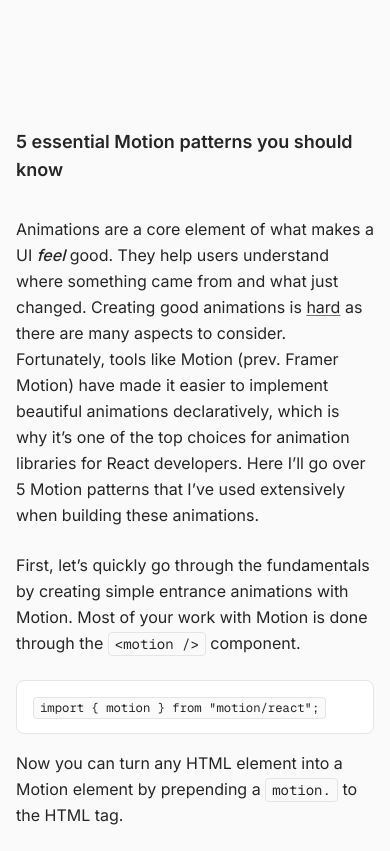
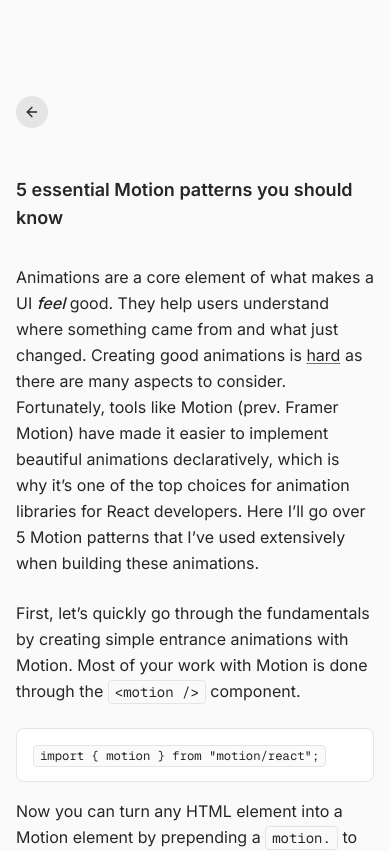
Before and after one commit to payamfakoorziba/personal-website, a Next.js app: page /writing/motion-patterns in a window 390 px wide. Shown: the top 851 px of the page. Built offline with nearby package versions, Linux system fonts and the light colour scheme.

Commit message:
misc/add back button to blog article and minor mobile responsiveness issue

```diff
--- a/src/app/writing/layout.tsx
+++ b/src/app/writing/layout.tsx
@@ -1,11 +1,19 @@
 import Container from "@/components/layout/container";
+import { ArrowLeft } from "lucide-react";
+import Link from "next/link";
 
 const WritingLayout = ({ children }: { children: React.ReactNode }) => {
   return (
-    <main className="py-32 font-sans">
+    <main className="py-24 font-sans">
       <Container
       // className="prose prose-h1:text-xl prose-h1:font-semibold prose-h2:text-lg prose-h2:font-semibold text-foreground"
       >
+        <Link
+          href="/"
+          className="p-2 rounded-full bg-neutral-200 hover:bg-neutral-300 transition-colors duration-300 dark:bg-neutral-800 flex items-center gap-2 w-fit mb-12"
+        >
+          <ArrowLeft className="size-4" />
+        </Link>
         {children}
       </Container>
     </main>
--- a/src/components/sections/connect.tsx
+++ b/src/components/sections/connect.tsx
@@ -57,7 +57,7 @@
         </span>
       </p>
 
-      <div className="mt-8 flex gap-4">
+      <div className="mt-8 flex flex-wrap gap-4">
         {[
           {
             label: "Instagram",
```
